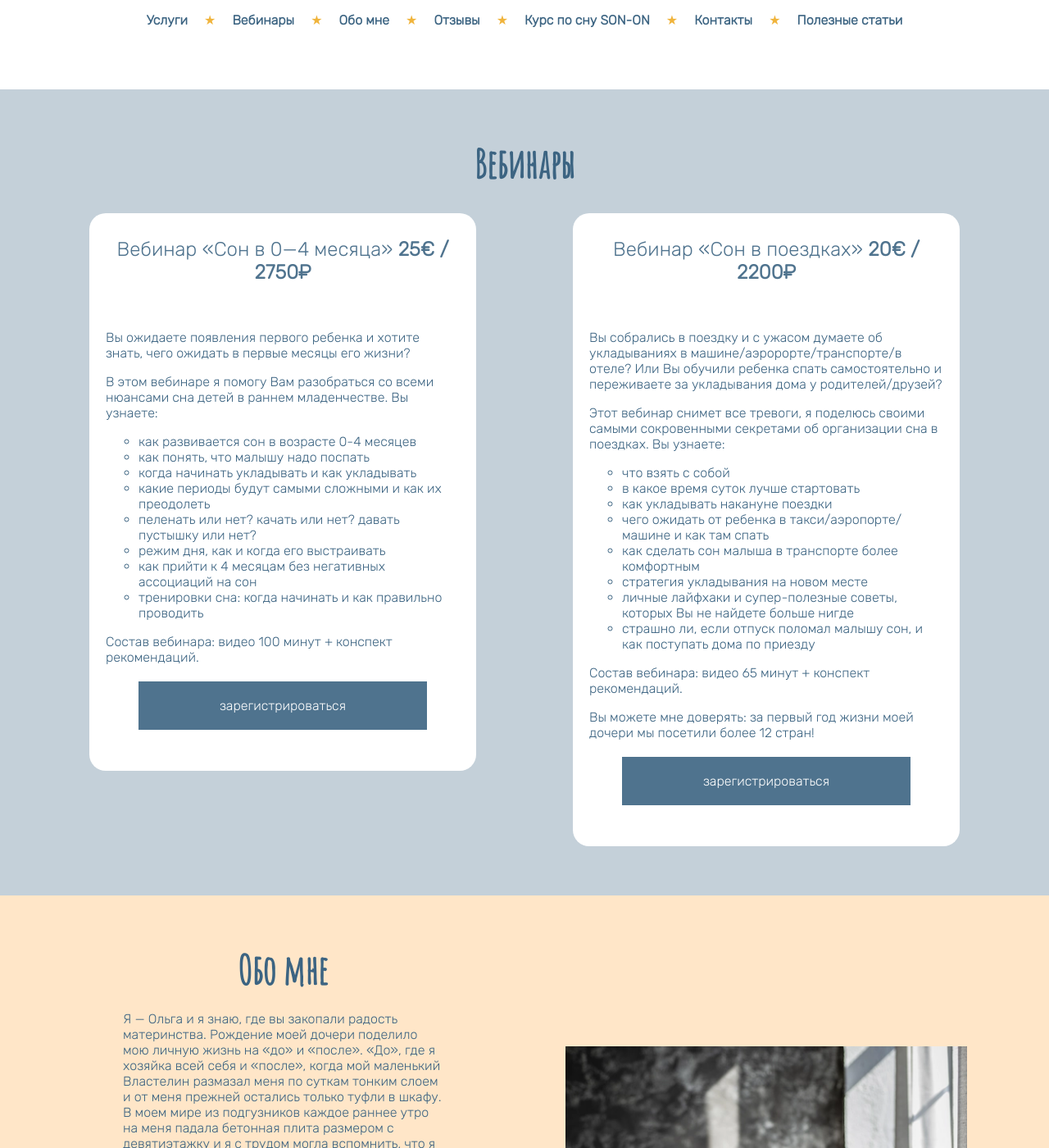
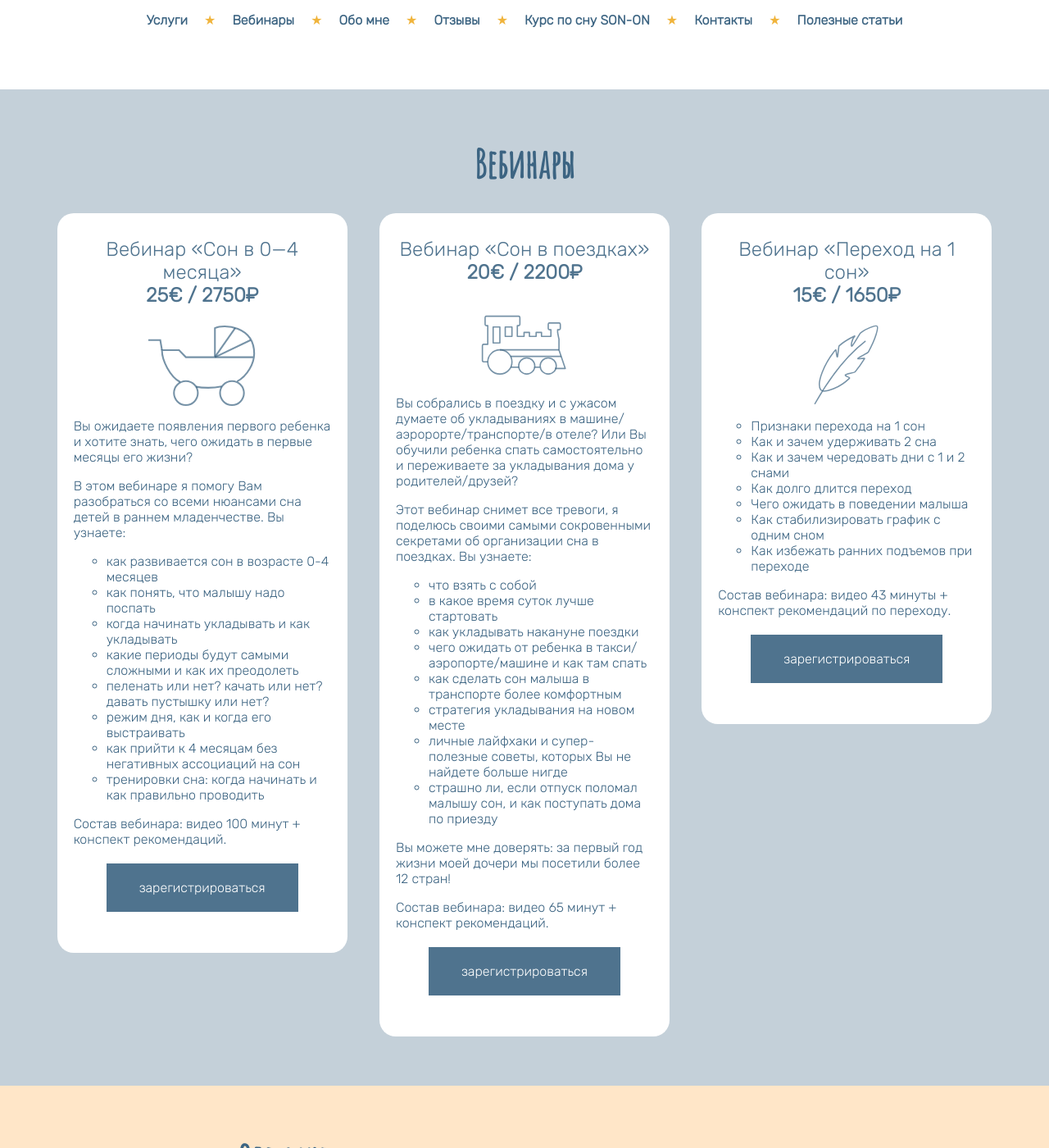
Before and after one commit to Olgamyrsikova/sleepconsult, a Jekyll site: the page built from index.html, in a window 1280 px wide and 1400 px high, scrolled down 1471 px. Shown: the whole window at 82% size. Built offline with Jekyll 4.4.1, drawn with Linux system fonts in a browser that asks for light colours; some of the changed text lies outside the part shown.

Commit message:
- Add icons to webinars - Add one more webinar - Change URL of the course

```diff
--- a/_includes/course.html
+++ b/_includes/course.html
@@ -59,11 +59,11 @@
     <iframe id="course-video" src="https://www.youtube.com/embed/x1Jp53aY9JQ" title="Авторский курс по детскому сну Ольги Мырсиковой SON - ON" frameborder="0" allow="accelerometer; autoplay; clipboard-write; encrypted-media; gyroscope; picture-in-picture" allowfullscreen></iframe>
 
     <p class="course-button">
-        <a href="https://www.instagram.com/sonon_myrsikova/?utm_medium=copy_link" target="_blank">
+        <a href="https://docs.google.com/forms/d/1Lrg2nfMWiHkEplaUZx5FN5-5yoSsjZePslKirlA8ZAM/edit" target="_blank">
             зарегистрироваться*
         </a>
     </p>
 
-    <p style="font-style: italic;">* Нажмите на кнопку и подпишитесь на закрытый аккаунт курса. В кратчайшие сроки Вам в Директ напишет координатор курса Александра.</p>
+    <p style="font-style: italic;">* Нажмите на кнопку и заполните форму. В кратчайшие сроки с Вами свяжется координатор курса Александра и даст все инструкции.</p>
 
 </section>
--- a/_includes/webinars.html
+++ b/_includes/webinars.html
@@ -5,7 +5,20 @@
     <div id="webinars-content">
 
         <div class="webinar">
-            <h3>Вебинар «Сон в 0—4 месяца» <span class="webinar-price">25€ / 2750₽</span></h3>
+            <h3>Вебинар «Сон в 0—4 месяца» <br><span class="webinar-price">25€ / 2750₽</span></h3>
+
+            <div>
+                <svg class="webinar-icon" xmlns="http://www.w3.org/2000/svg" viewBox="0 -2 63 48" transform="translate(0.000000, 2.000000)" fill="none" stroke-width="1">
+                    <title>Baby-stroller</title>
+                    <path d="M8,12.9L7,7H0"/>
+                    <path d="M52,31.2 c6.1-3.2,10-10.7,10-16.3C62-1.375,44.05-2.625,39,0v17h22.875H22l-4-4.1H8v0.4c0,5.5,4.6,15,10.7,18.3"/>
+                    <path d="M39,16.9L50.919-0.145"/>
+                    <path d="M39,17L59.9,7"/>
+                    <path d="M27.9,34.3 c2.5,0.5,4.3,0.6,7.1,0.6s5.5-0.3,8-0.8"/>
+                    <circle cx="22" cy="38" r="7"/>
+                    <circle cx="49" cy="38" r="7"/>
+                </svg>
+            </div>
             <p>Вы ожидаете появления первого ребенка и хотите знать, чего ожидать в первые месяцы его жизни?</p>
             <p>В этом вебинаре я помогу Вам разобраться со всеми нюансами сна детей в раннем младенчестве. Вы узнаете:</p>
             <ul>
@@ -27,7 +40,25 @@
         </div>
 
         <div class="webinar">
-            <h3>Вебинар «Сон в поездках» <span class="webinar-price">20€ / 2200₽</span></h3>
+            <h3>Вебинар «Сон в поездках» <br><span class="webinar-price">20€ / 2200₽</span></h3>
+
+            <div>
+                <svg class="webinar-icon" xmlns="http://www.w3.org/2000/svg" viewBox="0 5 65 61" stroke-width="1" fill="none">
+                    <title>Train</title>
+
+                    <path stroke-linejoin="round" d="M55,55.9 h7.7L58,42v-8c-0.3-1.1-1-5-1-5v-2h1c1.1,0,1-0.9,1-2v-1c0-1.1,0.1-2-1-2h-7c-1.1,0-1,0.9-1,2v1c0,1.1-0.1,2,1,2h1v5h-7v-3h-4v3h-5 v-3h-4v3h-5v-8h0.9c1.1,0,1-0.9,1-2v-3c0-1.1,0.1-2-1-2H4c-1.1,0-1,0.9-1,2v3c0,1.1-0.1,2,1,2h1v13.9H2c-1.1,0-1,0.9-1,2v9 c0,1.1-0.1,2,1,2h3"/>
+                    <path d="M39.8,54.9h4"/>
+                    <path d="M22.103,54.9H28"/>
+                    <rect x="9" y="25" stroke-linejoin="round" width="5" height="11.9"/>
+                    <rect x="18" y="25" stroke-linejoin="round" width="5" height="7"/>
+                    <path stroke-linejoin="round" d="M21.9,46.9h37.8"/>
+                    <path stroke-linejoin="round" d="M14,42 h44"/>
+                    <circle stroke-linejoin="round" cx="14" cy="51" r="9"/>
+                    <circle stroke-linejoin="round" cx="34" cy="54" r="6"/>
+                    <circle stroke-linejoin="round" cx="50" cy="54" r="6"/>
+                </svg>
+            </div>
+
             <p>Вы собрались в поездку и с ужасом думаете об укладываниях в машине/аэророрте/транспорте/в отеле? Или Вы обучили ребенка спать самостоятельно и переживаете за укладывания дома у родителей/друзей?</p>
             <p>Этот вебинар снимет все тревоги, я поделюсь своими самыми сокровенными секретами об организации сна в поездках. Вы узнаете:</p>
             <ul>
@@ -40,10 +71,38 @@
                 <li>личные лайфхаки и супер-полезные советы, которых Вы не найдете больше нигде</li>
                 <li>страшно ли, если отпуск поломал малышу сон, и как поступать дома по приезду</li>
             </ul>
+            <p>Вы можете мне доверять: за первый год жизни моей дочери мы посетили более 12 стран!</p>
             <p>Состав вебинара: видео 65 минут + конспект рекомендаций.</p>
-            <p>Вы можете мне доверять: за первый год жизни моей дочери мы посетили более 12 стран!</p>
             <p class="webinar-register-button">
                 <a href="https://docs.google.com/forms/d/17FIILiLQtElxRg5g5vYErx9bMYCZ4hnjVmncrFL98ms/edit" target="_blank">
+                    зарегистрироваться
+                </a>
+            </p>
+        </div>
+
+        <div class="webinar">
+            <h3>Вебинар «Переход на 1 сон» <br><span class="webinar-price">15€ / 1650₽</span></h3>
+
+            <div>
+                <svg class="webinar-icon" viewBox="-6.5 -1 65 65" xmlns="http://www.w3.org/2000/svg" transform="translate(1.000000, 2.000000)" stroke-width="1" fill="none">
+                    <title>Feather</title>
+                    <path d="M7.3,51.7 C9.5,51.7 19,49.9 27.6,41.5 C28.4,40.7 23.7,39.7 24.4,38.8 C25.2,37.9 31.5,37.2 32.2,36.3 C35,32.8 37.5,29.3 39.6,25.9 C40.2,25 33.8,26.6 34.3,25.7 C34.8,24.8 42.2,21.5 42.6,20.7 C48.5,10 50.8,1.3 49.5,0.1 C48.5,-0.9 40.4,2.2 36.5,5.4 C35.7,6 30.5,15.6 29.5,16 C28.7,16.3 29.2,10.5 32.1,7.8 C28.3,9.6 23,12.5 19.4,15.8 C19.1,16.1 18.4,24.1 18.1,24.5 C17.4,25.2 17.2,18.1 16.6,18.9 C7.6,29.9 1.2,45.1 4.8,50.6 C5.1,50.5 5.7,51.7 7.3,51.7 L7.3,51.7 Z"/>
+                    <path d="M0,61.9 C1,60.9 15.8,30.9 40.4,11.9"/>
+                </svg>
+            </div>
+
+            <ul>
+                <li>Признаки перехода на 1 сон</li>
+                <li>Как и зачем удерживать 2 сна</li>
+                <li>Как и зачем чередовать дни с 1 и 2 снами</li>
+                <li>Как долго длится переход</li>
+                <li>Чего ожидать в поведении малыша</li>
+                <li>Как стабилизировать график с одним сном</li>
+                <li>Как избежать ранних подъемов при переходе</li>
+            </ul>
+            <p>Состав вебинара: видео 43 минуты + конспект рекомендаций по переходу.</p>
+            <p class="webinar-register-button">
+                <a href="https://docs.google.com/forms/d/1tNOkLgWhRhU0ii1CMUFBQMRLTCEMxvrIQhU8BV1Lu9E/viewform?edit_requested=true" target="_blank">
                     зарегистрироваться
                 </a>
             </p>
--- a/css/style.css
+++ b/css/style.css
@@ -376,12 +376,19 @@ header {
     text-align: center;
     font-size: 1.5em;
     font-weight: 400;
-    padding: 10px 0px 40px 0px;
+    padding: 10px 0px 20px 0px;
     margin: 0px;
 }
 
 .webinar-price {
     font-weight: 800;
+}
+
+.webinar-icon {
+    height: 100px;
+    stroke: rgba(60, 100, 130, 0.7);
+    display: block;
+    margin: auto;
 }
 
 .webinar-register-button {
@@ -400,11 +407,12 @@ header {
 @media only screen and (min-width: 768px) {
     #webinars-content {
         flex-direction: row;
+        flex-wrap: wrap;
         justify-content: space-evenly;
         align-items: flex-start;
     }
     .webinar {
-        width: 40%;
+        width: 30%;
     }
     .webinar-button:hover {
         color: rgba(240, 180, 60, 1);
```
Also changed, not shown: assets/img/feather.svg (added), assets/img/stroller.svg (added), assets/img/train.svg (added).
